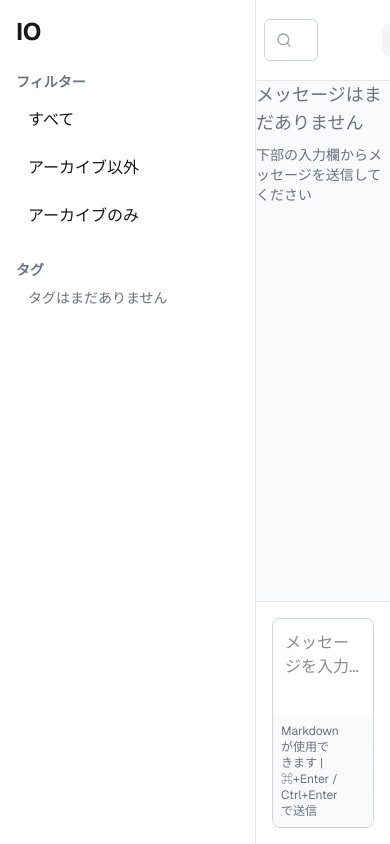
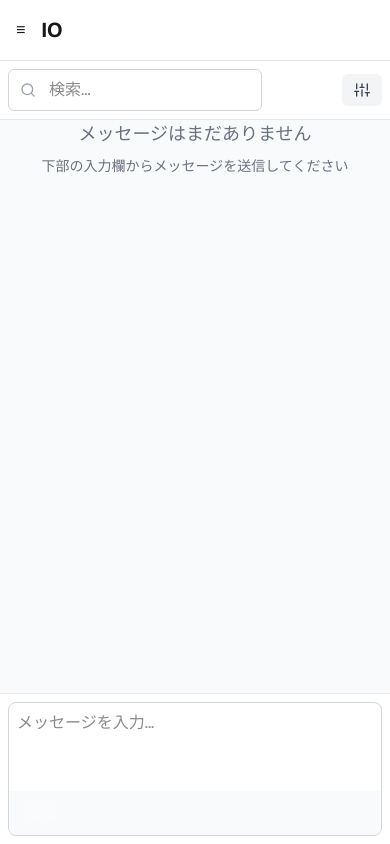
Before and after one commit to udus122/io-demo, a Next.js app in the folder io-app/: page / in a window 390 px wide. Built offline with nearby package versions, Linux system fonts and the light colour scheme.

Commit message:
feat: レスポンシブデザインの実装 🚀

```diff
--- a/io-app/src/components/layout/MainLayout.tsx
+++ b/io-app/src/components/layout/MainLayout.tsx
@@ -1,4 +1,4 @@
-import React from 'react';
+import React, { useState } from 'react';
 
 interface MainLayoutProps {
   children: React.ReactNode;
@@ -6,16 +6,62 @@ interface MainLayoutProps {
 }
 
 const MainLayout: React.FC<MainLayoutProps> = ({ children, sidebar }) => {
+  const [isSidebarOpen, setIsSidebarOpen] = useState(false);
+
   return (
     <div className="flex h-screen bg-gray-50 dark:bg-gray-900">
-      {/* サイドバー */}
-      <div className="w-64 border-r border-gray-200 dark:border-gray-700 bg-white dark:bg-gray-800">
-        {sidebar}
+      {/* サイドバー - モバイルではオフキャンバス、デスクトップでは常に表示 */}
+      <div className={`
+        fixed md:static md:flex
+        w-64 h-full z-30
+        transform transition-transform duration-300 ease-in-out
+        ${isSidebarOpen ? 'translate-x-0' : '-translate-x-full md:translate-x-0'}
+        border-r border-gray-200 dark:border-gray-700 bg-white dark:bg-gray-800
+      `}>
+        {/* サイドバーヘッダー */}
+        <div className="flex justify-between items-center p-4 border-b border-gray-200 dark:border-gray-700">
+          <h1 className="text-xl font-bold">IO</h1>
+          <button
+            onClick={() => setIsSidebarOpen(false)}
+            className="md:hidden text-gray-500"
+            aria-label="サイドバーを閉じる"
+          >
+            ✕
+          </button>
+        </div>
+
+        {/* サイドバーコンテンツ */}
+        <div className="flex-1 overflow-y-auto">
+          {sidebar}
+        </div>
       </div>
 
-      {/* メインコンテンツ */}
-      <div className="flex-1 overflow-auto">
-        {children}
+      {/* オーバーレイ - モバイルでサイドバー表示時のみ表示 */}
+      {isSidebarOpen && (
+        <div
+          className="fixed inset-0 bg-black bg-opacity-50 z-20 md:hidden"
+          onClick={() => setIsSidebarOpen(false)}
+        />
+      )}
+
+      {/* メインコンテンツエリア */}
+      <div className="flex flex-col flex-1 overflow-hidden">
+        {/* ヘッダー - モバイル用のメニューボタンを含む */}
+        <div className="flex items-center p-4 border-b border-gray-200 dark:border-gray-700 bg-white dark:bg-gray-800">
+          <button
+            onClick={() => setIsSidebarOpen(true)}
+            className="mr-4 md:hidden"
+            aria-label="メニューを開く"
+          >
+            ≡
+          </button>
+          <h1 className="text-xl font-bold md:hidden">IO</h1>
+        </div>
+
+        {/* コンテンツ */}
+        <div className="flex-1 overflow-auto">
+          {children}
+        </div>
       </div>
     </div>
   );
--- a/io-app/src/components/message/MessageInput.tsx
+++ b/io-app/src/components/message/MessageInput.tsx
@@ -28,24 +28,24 @@ const MessageInput: React.FC<MessageInputProps> = ({
   };
 
   return (
-    <div className="border-t border-gray-200 dark:border-gray-700 p-4 bg-white dark:bg-gray-800">
+    <div className="border-t border-gray-200 dark:border-gray-700 p-2 md:p-4 bg-white dark:bg-gray-800">
       <div className="flex flex-col rounded-lg border border-gray-300 dark:border-gray-600 overflow-hidden">
         <textarea
           value={message}
           onChange={(e) => setMessage(e.target.value)}
           onKeyDown={handleKeyDown}
           placeholder={placeholder}
-          className="w-full p-3 resize-none focus:outline-none bg-transparent"
+          className="w-full p-2 md:p-3 resize-none focus:outline-none bg-transparent"
           rows={3}
         />
         <div className="flex justify-between items-center p-2 bg-gray-50 dark:bg-gray-700">
-          <div className="text-xs text-gray-500 dark:text-gray-400">
+          <div className="hidden sm:block text-xs text-gray-500 dark:text-gray-400">
             {replyToId ? '返信を作成中...' : 'Markdownが使用できます | ⌘+Enter / Ctrl+Enterで送信'}
           </div>
           <button
             onClick={handleSubmit}
             disabled={!message.trim()}
-            className="px-4 py-1 bg-primary text-white rounded-md disabled:opacity-50"
+            className="px-3 py-1 md:px-4 md:py-1 bg-primary text-white rounded-md disabled:opacity-50 text-sm md:text-base"
           >
             送信
           </button>
--- a/io-app/src/components/message/MessageItem.tsx
+++ b/io-app/src/components/message/MessageItem.tsx
@@ -27,22 +27,22 @@ const MessageItem: React.FC<MessageItemProps> = ({
   onArchiveToggle,
 }) => {
   return (
-    <div className={`p-4 border-b border-gray-200 dark:border-gray-700 ${isArchived ? 'bg-gray-50 dark:bg-gray-800/50' : 'bg-white dark:bg-gray-800'}`}>
+    <div className={`p-3 md:p-4 border-b border-gray-200 dark:border-gray-700 ${isArchived ? 'bg-gray-50 dark:bg-gray-800/50' : 'bg-white dark:bg-gray-800'}`}>
       {/* メッセージヘッダー */}
       <div className="flex justify-between items-start mb-2">
         <div className="text-xs text-gray-500 dark:text-gray-400">
           {format(createdAt, 'yyyy年MM月dd日 HH:mm', { locale: ja })}
         </div>
-        <div className="flex space-x-2">
+        <div className="flex space-x-1 md:space-x-2">
           <button
             onClick={() => onReply(id)}
-            className="text-xs text-gray-500 hover:text-primary"
+            className="text-xs text-gray-500 hover:text-primary p-1 md:p-0"
           >
             返信
           </button>
           <button
             onClick={() => onArchiveToggle(id)}
-            className="text-xs text-gray-500 hover:text-primary"
+            className="text-xs text-gray-500 hover:text-primary p-1 md:p-0"
           >
             {isArchived ? 'アーカイブ解除' : 'アーカイブ'}
           </button>
```
